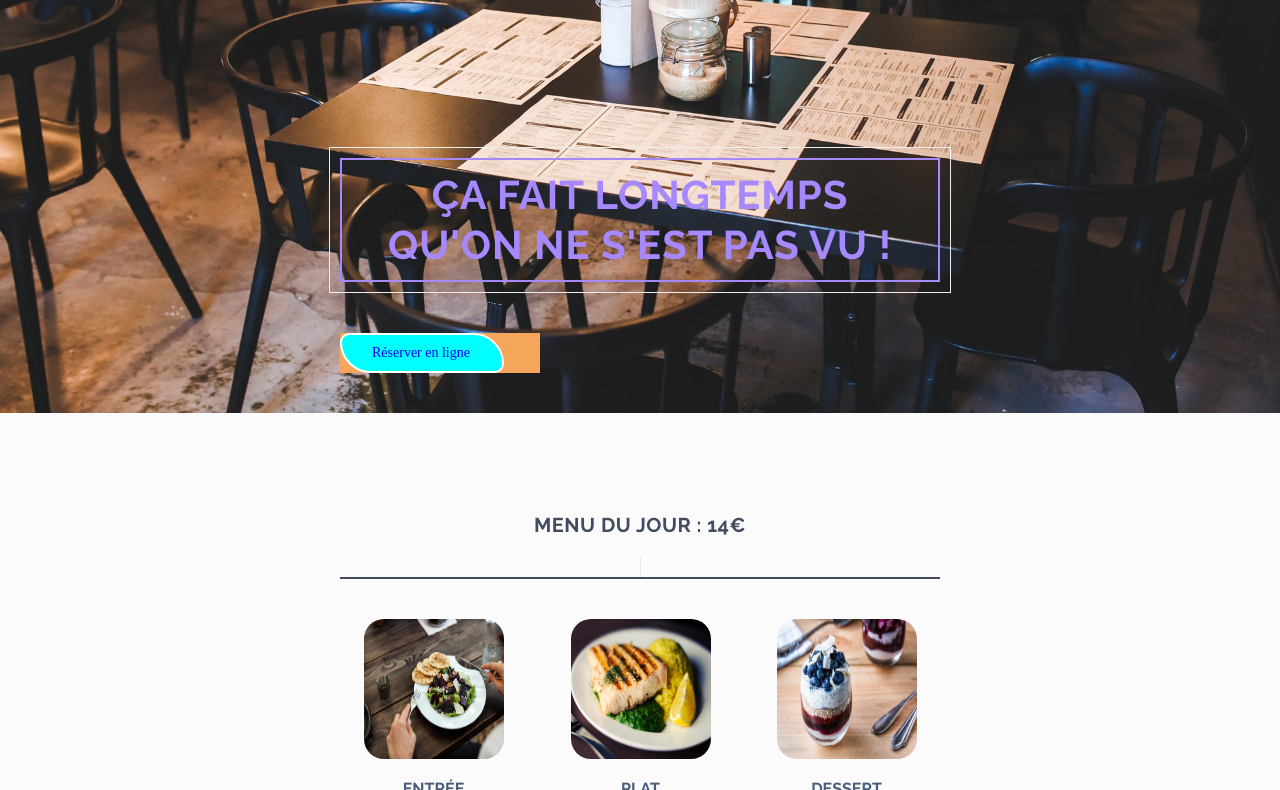
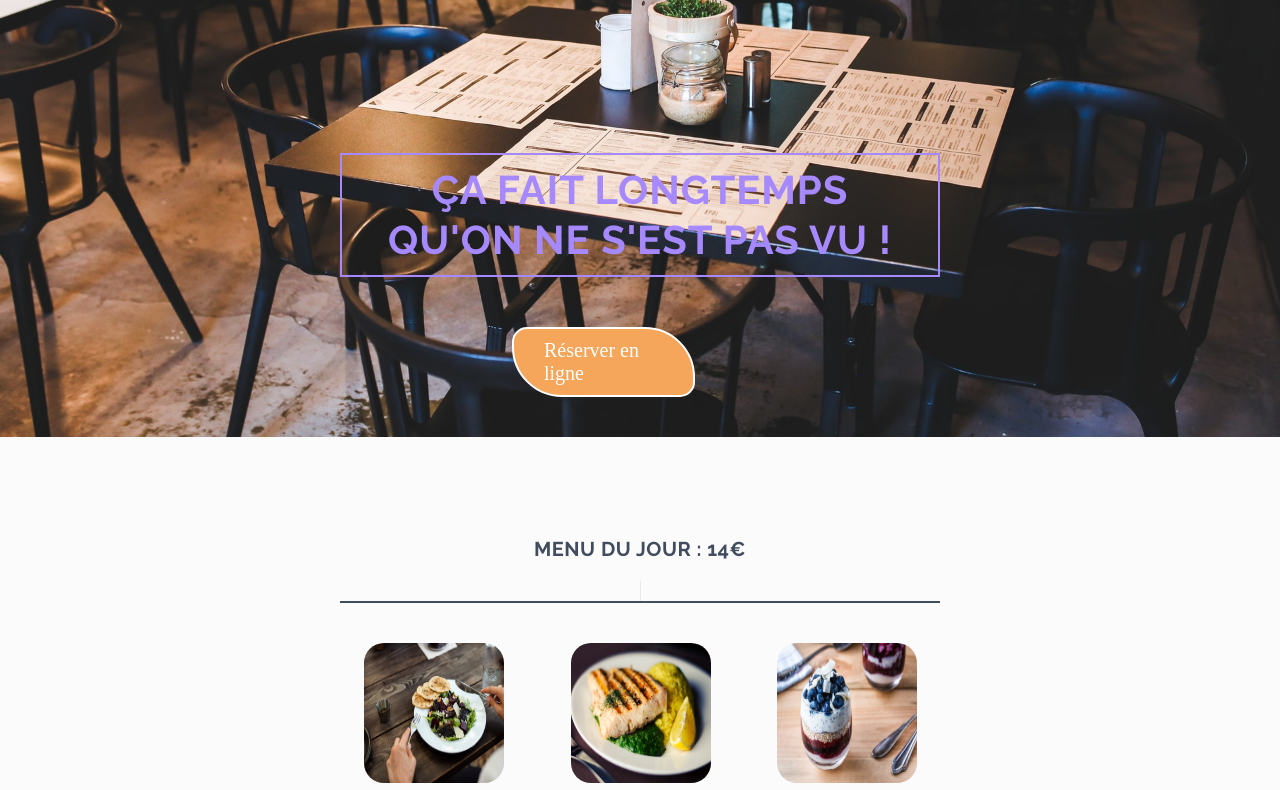
Before and after one commit to MonsieurLoup/Marcassin, a plain HTML site: page template.html in a window 1280 px wide. Shown: the part 187-977 px from the top of the page. Drawn offline with Linux system fonts and the light colour scheme.

Commit message:
Bouton "Réserver" finalisé

```diff
--- a/template.html
+++ b/template.html
@@ -51,10 +51,25 @@
 
       .btn-full {
           border: 2px solid #fff;
-          background-color: aqua;
+          background-color: #f5a65b;
           border-radius: 15px 50px;
-          width: 50%;
-          height: 20
+          width: 9.3%;
+          height: 20;
+          margin-left: 40%;
+
+      }
+
+      .btn-full:link {
+          color: white;
+          font-size: 20px;
+      }
+
+      .btn-full:hover {
+          background-color: midnightblue;
+      }
+
+      .btn-full:visited {
+          color: blueviolet;
       }
 
     table{
@@ -94,7 +109,7 @@
     <!--  header  -->
     <tr>
       <td>
-          <table width="600" cellpadding="0" cellspacing="0" align="center" border="2px solid #fff" style="border-collapse:collapse; mso-table-lspace:0pt; mso-table-rspace:0pt; border:0; text-align:center;" class="content_width">
+          <table width="600" cellpadding="0" cellspacing="0" align="center" style="border-collapse:collapse; mso-table-lspace:0pt; mso-table-rspace:0pt; border:0; text-align:center;" class="content_width">
             <!--  spacing  -->
             <tr>
               <td width="100%" height="40">&nbsp;</td>
@@ -144,7 +159,7 @@
     <!--  caption  -->
     <tr>
       <td>
-        <table width="600" cellpadding="10" cellspacing="0" align="center" class="content_width" style="border-collapse:collapse; mso-table-lspace:0pt; mso-table-rspace:0pt;" border="2px solid #fff">
+        <table width="600" cellpadding="10" cellspacing="0" align="center" class="content_width" style="border-collapse:collapse; mso-table-lspace:0pt; mso-table-rspace:0pt;">
           <tr>
             <td>
               <table width="600" cellpadding="10" cellspacing="0" style="border-collapse:collapse; mso-table-lspace:0pt; mso-table-rspace:0pt;" class="content_width" align="center">
@@ -166,46 +181,51 @@
     <!--  end spacing  -->
 
     <!--  download btn  -->
-    <tr>
+   <!-- <tr>
       <td>
-        <table width="600" cellpadding="0" cellspacing="0" align="center" style="border-collapse:collapse; mso-table-lspace:0pt; mso-table-rspace:0pt;" class="content_width">
-          <tr>
+        <table width="600" border="2px solid #fff" cellpadding="0" cellspacing="0" align="center" style="border-collapse:collapse; mso-table-lspace:0pt; mso-table-rspace:0pt;" class="content_width">
+           <tr>
             <td>
-                <table width="200" cellpadding="0" cellspacing="0" align="left" style="border-collapse:collapse; mso-table-lspace:0pt; mso-table-rspace:0pt; background: #f5a65b;" class="center">
+                <table width="600" border="2px solid #fff" cellpadding="0" cellspacing="0" align="left" style="border-collapse:collapse; mso-table-lspace:0pt; mso-table-rspace:0pt; background: #f5a65b;" class="center">
                 <tr>
-                 <!-- <td width="100%" height="20"></td> -->
-                </tr>
+                  <td width="100%" height="20"></td>
+                </tr> -->
                 <tr>
                   <td>
 
-                    <table width="100%" cellpadding="0" cellspacing="0" align="center" style="border-collapse:collapse; mso-table-lspace:0pt; mso-table-rspace:0pt; text-align:center;">
+                    <table width="100%" border="0" cellpadding="0" cellspacing="0" align="center" style="border-collapse:collapse; mso-table-lspace:0pt; mso-table-rspace:0pt; text-align:center;">
                       <tr>
                         <!-- <td align="center" style="text-align:center;">
                           <a href="#" style="display: block; width: 100%; color: #fff; font-family: 'Raleway', Helvetica, Arial, sans-serif; font-size: 18px; font-weight: 700; text-decoration:none; letter-spacing:1px; text-transform:uppercase;">Réserver</a>
                         </td> -->
                           <a class="btn btn-full" href="#">Réserver en ligne</a>
                       </tr>
+                        <tr>
+      <td height="40">&nbsp;</td>
+    </tr>
                     </table>
 
                   </td>
                 </tr>
-                <tr>
-                 <!-- <td width="100%" height="20"></td> -->
-                </tr>
+               <!-- <tr>
+                 <td width="100%" height="20"></td>
+                </tr> -->
               </table>
-            </td>
+            <!-- </td>
           </tr>
         </table>
       </td>
-    </tr>
+    </tr> -->
     <!--  end download btn  -->
 
     <!--  spacing  -->
+    <!--<table>
     <tr>
       <td height="40">&nbsp;</td>
     </tr>
+    </table>-->
     <!--  end spacing  -->
-  </table><!--  end billboard  -->
+  <!-- </table> --><!--  end billboard  -->
 
   <!--  features section  -->
   <table width="100%" border="0" cellpadding="0" cellspacing="0" bgcolor="#fbfbfb" style="border-collapse:collapse; mso-table-lspace:0pt; mso-table-rspace:0pt;">
```
